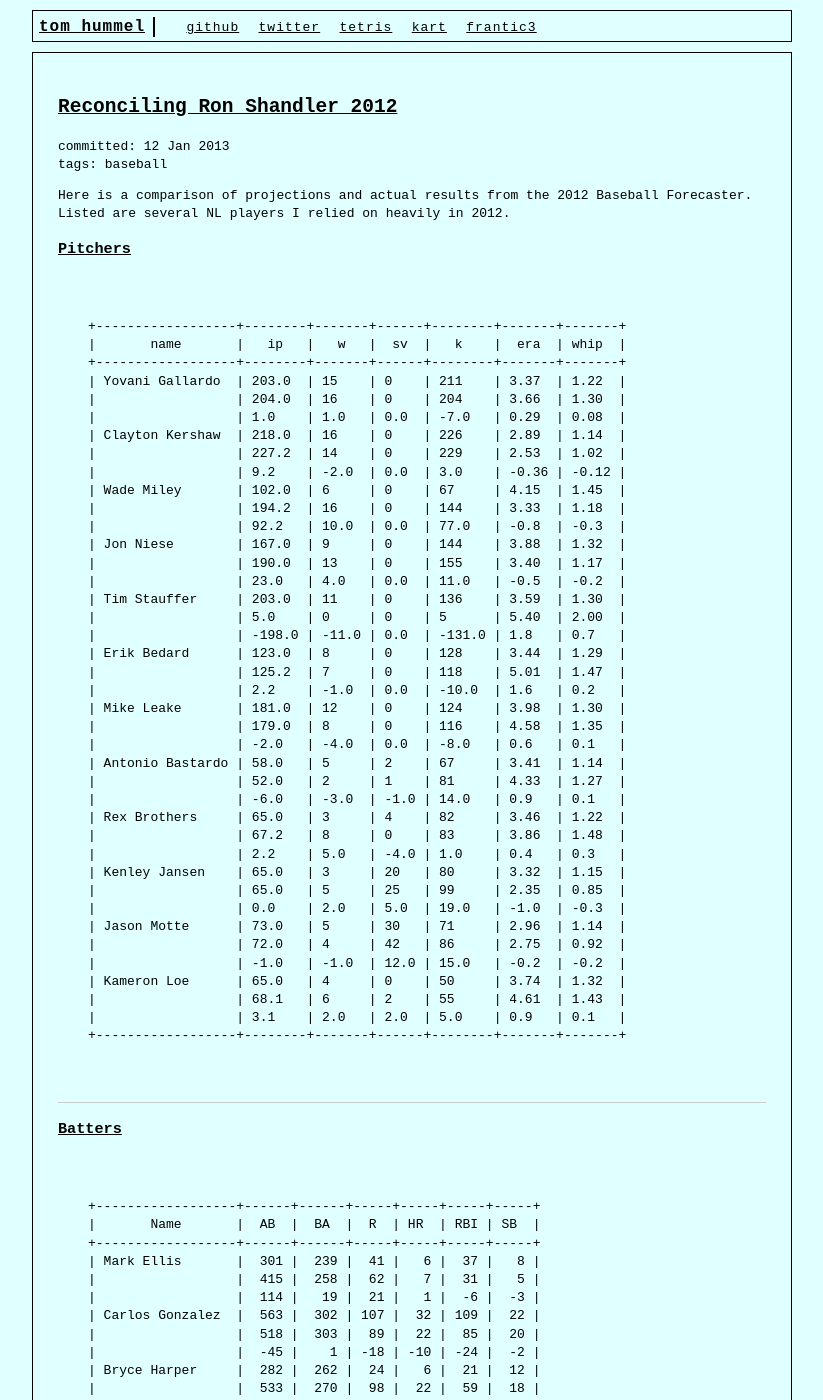
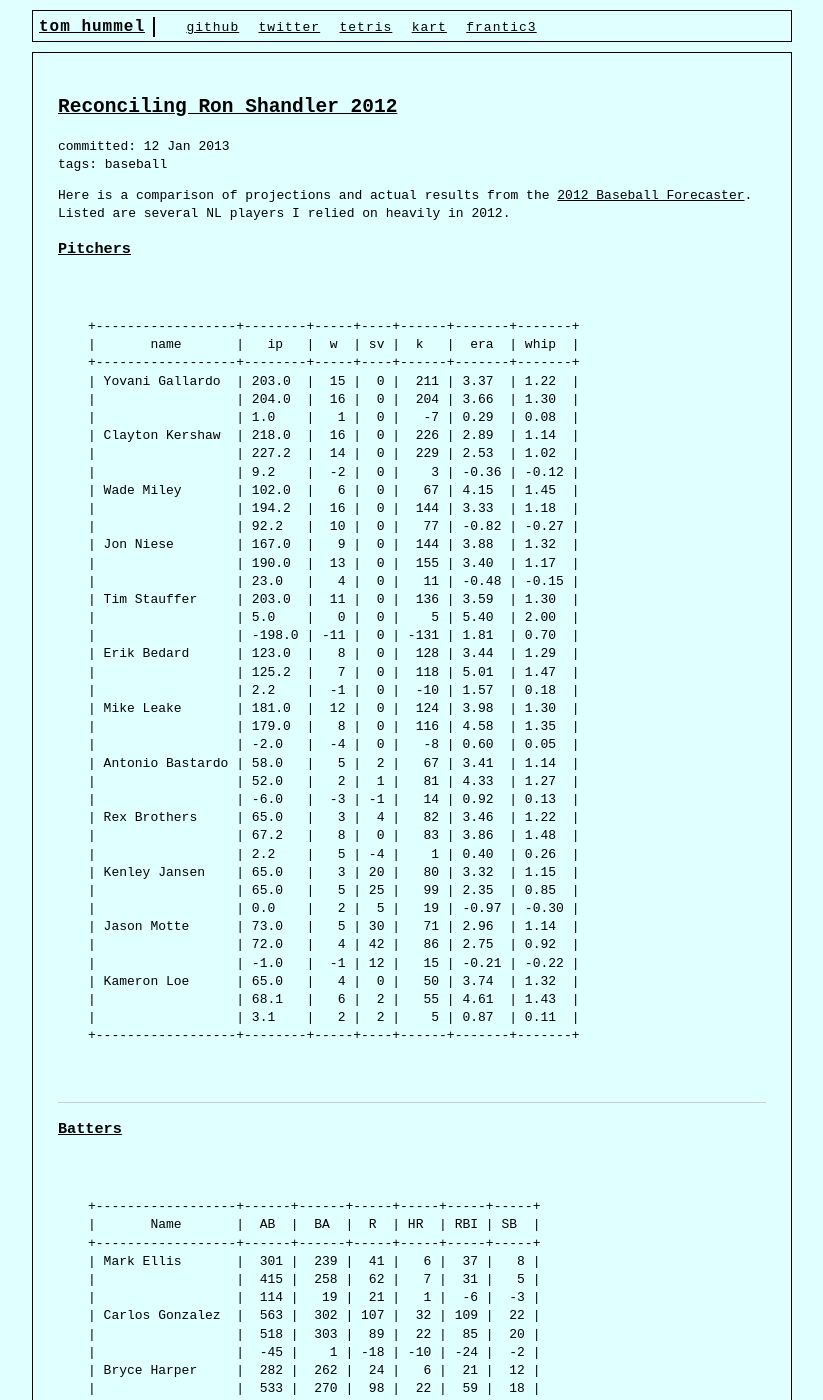
Before and after one commit to tphummel/blog, a Jekyll site: the page built from _posts/2013-01-12-ron-shandler-2012-reconcile.md, in a window 1280 px wide and 1400 px high. Shown: the whole window, without its empty margins (228-1051 px from the left). Built offline with Jekyll 4.4.1, drawn with Linux system fonts in a browser that asks for light colours; Markdown is read by kramdown in place of the engine named in the settings.

Commit message:
added forecaster link. fixed formatting of pitcher chart.

```diff
--- a/_posts/2013-01-12-ron-shandler-2012-reconcile.md
+++ b/_posts/2013-01-12-ron-shandler-2012-reconcile.md
@@ -4,51 +4,51 @@ title: Reconciling Ron Shandler 2012
 tags: [baseball]
 ---
 
-Here is a comparison of projections and actual results from the 2012 Baseball Forecaster. Listed are several NL players I relied on heavily in 2012.
+Here is a comparison of projections and actual results from the [2012 Baseball Forecaster][0]. Listed are several NL players I relied on heavily in 2012.
 
 
 ### [Pitchers](#pitchers)
 
-    +------------------+--------+-------+------+--------+-------+-------+
-    |       name       |   ip   |   w   |  sv  |   k    |  era  | whip  |
-    +------------------+--------+-------+------+--------+-------+-------+
-    | Yovani Gallardo  | 203.0  | 15    | 0    | 211    | 3.37  | 1.22  |
-    |                  | 204.0  | 16    | 0    | 204    | 3.66  | 1.30  |
-    |                  | 1.0    | 1.0   | 0.0  | -7.0   | 0.29  | 0.08  |
-    | Clayton Kershaw  | 218.0  | 16    | 0    | 226    | 2.89  | 1.14  |
-    |                  | 227.2  | 14    | 0    | 229    | 2.53  | 1.02  |
-    |                  | 9.2    | -2.0  | 0.0  | 3.0    | -0.36 | -0.12 |
-    | Wade Miley       | 102.0  | 6     | 0    | 67     | 4.15  | 1.45  |
-    |                  | 194.2  | 16    | 0    | 144    | 3.33  | 1.18  |
-    |                  | 92.2   | 10.0  | 0.0  | 77.0   | -0.8  | -0.3  |
-    | Jon Niese        | 167.0  | 9     | 0    | 144    | 3.88  | 1.32  |
-    |                  | 190.0  | 13    | 0    | 155    | 3.40  | 1.17  |
-    |                  | 23.0   | 4.0   | 0.0  | 11.0   | -0.5  | -0.2  |
-    | Tim Stauffer     | 203.0  | 11    | 0    | 136    | 3.59  | 1.30  |
-    |                  | 5.0    | 0     | 0    | 5      | 5.40  | 2.00  |
-    |                  | -198.0 | -11.0 | 0.0  | -131.0 | 1.8   | 0.7   |
-    | Erik Bedard      | 123.0  | 8     | 0    | 128    | 3.44  | 1.29  |
-    |                  | 125.2  | 7     | 0    | 118    | 5.01  | 1.47  |
-    |                  | 2.2    | -1.0  | 0.0  | -10.0  | 1.6   | 0.2   |
-    | Mike Leake       | 181.0  | 12    | 0    | 124    | 3.98  | 1.30  |
-    |                  | 179.0  | 8     | 0    | 116    | 4.58  | 1.35  |
-    |                  | -2.0   | -4.0  | 0.0  | -8.0   | 0.6   | 0.1   |
-    | Antonio Bastardo | 58.0   | 5     | 2    | 67     | 3.41  | 1.14  |
-    |                  | 52.0   | 2     | 1    | 81     | 4.33  | 1.27  |
-    |                  | -6.0   | -3.0  | -1.0 | 14.0   | 0.9   | 0.1   |
-    | Rex Brothers     | 65.0   | 3     | 4    | 82     | 3.46  | 1.22  |
-    |                  | 67.2   | 8     | 0    | 83     | 3.86  | 1.48  |
-    |                  | 2.2    | 5.0   | -4.0 | 1.0    | 0.4   | 0.3   |
-    | Kenley Jansen    | 65.0   | 3     | 20   | 80     | 3.32  | 1.15  |
-    |                  | 65.0   | 5     | 25   | 99     | 2.35  | 0.85  |
-    |                  | 0.0    | 2.0   | 5.0  | 19.0   | -1.0  | -0.3  |
-    | Jason Motte      | 73.0   | 5     | 30   | 71     | 2.96  | 1.14  |
-    |                  | 72.0   | 4     | 42   | 86     | 2.75  | 0.92  |
-    |                  | -1.0   | -1.0  | 12.0 | 15.0   | -0.2  | -0.2  |
-    | Kameron Loe      | 65.0   | 4     | 0    | 50     | 3.74  | 1.32  |
-    |                  | 68.1   | 6     | 2    | 55     | 4.61  | 1.43  |
-    |                  | 3.1    | 2.0   | 2.0  | 5.0    | 0.9   | 0.1   |
-    +------------------+--------+-------+------+--------+-------+-------+
+    +------------------+--------+-----+----+------+-------+-------+
+    |       name       |   ip   |  w  | sv |  k   |  era  | whip  |
+    +------------------+--------+-----+----+------+-------+-------+
+    | Yovani Gallardo  | 203.0  |  15 |  0 |  211 | 3.37  | 1.22  |
+    |                  | 204.0  |  16 |  0 |  204 | 3.66  | 1.30  |
+    |                  | 1.0    |   1 |  0 |   -7 | 0.29  | 0.08  |
+    | Clayton Kershaw  | 218.0  |  16 |  0 |  226 | 2.89  | 1.14  |
+    |                  | 227.2  |  14 |  0 |  229 | 2.53  | 1.02  |
+    |                  | 9.2    |  -2 |  0 |    3 | -0.36 | -0.12 |
+    | Wade Miley       | 102.0  |   6 |  0 |   67 | 4.15  | 1.45  |
+    |                  | 194.2  |  16 |  0 |  144 | 3.33  | 1.18  |
+    |                  | 92.2   |  10 |  0 |   77 | -0.82 | -0.27 |
+    | Jon Niese        | 167.0  |   9 |  0 |  144 | 3.88  | 1.32  |
+    |                  | 190.0  |  13 |  0 |  155 | 3.40  | 1.17  |
+    |                  | 23.0   |   4 |  0 |   11 | -0.48 | -0.15 |
+    | Tim Stauffer     | 203.0  |  11 |  0 |  136 | 3.59  | 1.30  |
+    |                  | 5.0    |   0 |  0 |    5 | 5.40  | 2.00  |
+    |                  | -198.0 | -11 |  0 | -131 | 1.81  | 0.70  |
+    | Erik Bedard      | 123.0  |   8 |  0 |  128 | 3.44  | 1.29  |
+    |                  | 125.2  |   7 |  0 |  118 | 5.01  | 1.47  |
+    |                  | 2.2    |  -1 |  0 |  -10 | 1.57  | 0.18  |
+    | Mike Leake       | 181.0  |  12 |  0 |  124 | 3.98  | 1.30  |
+    |                  | 179.0  |   8 |  0 |  116 | 4.58  | 1.35  |
+    |                  | -2.0   |  -4 |  0 |   -8 | 0.60  | 0.05  |
+    | Antonio Bastardo | 58.0   |   5 |  2 |   67 | 3.41  | 1.14  |
+    |                  | 52.0   |   2 |  1 |   81 | 4.33  | 1.27  |
+    |                  | -6.0   |  -3 | -1 |   14 | 0.92  | 0.13  |
+    | Rex Brothers     | 65.0   |   3 |  4 |   82 | 3.46  | 1.22  |
+    |                  | 67.2   |   8 |  0 |   83 | 3.86  | 1.48  |
+    |                  | 2.2    |   5 | -4 |    1 | 0.40  | 0.26  |
+    | Kenley Jansen    | 65.0   |   3 | 20 |   80 | 3.32  | 1.15  |
+    |                  | 65.0   |   5 | 25 |   99 | 2.35  | 0.85  |
+    |                  | 0.0    |   2 |  5 |   19 | -0.97 | -0.30 |
+    | Jason Motte      | 73.0   |   5 | 30 |   71 | 2.96  | 1.14  |
+    |                  | 72.0   |   4 | 42 |   86 | 2.75  | 0.92  |
+    |                  | -1.0   |  -1 | 12 |   15 | -0.21 | -0.22 |
+    | Kameron Loe      | 65.0   |   4 |  0 |   50 | 3.74  | 1.32  |
+    |                  | 68.1   |   6 |  2 |   55 | 4.61  | 1.43  |
+    |                  | 3.1    |   2 |  2 |    5 | 0.87  | 0.11  |
+    +------------------+--------+-----+----+------+-------+-------+
 
 * * * *
 
```
Also changed, not shown: other parts of _posts/2013-01-12-ron-shandler-2012-reconcile.md (+2 -0 lines).
